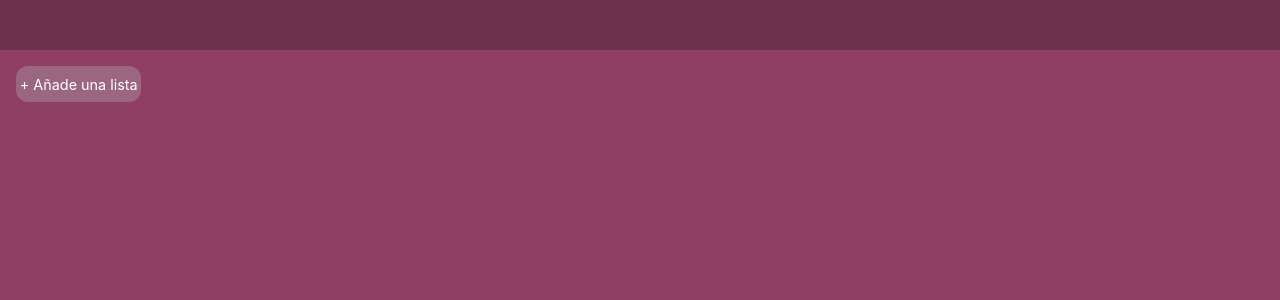
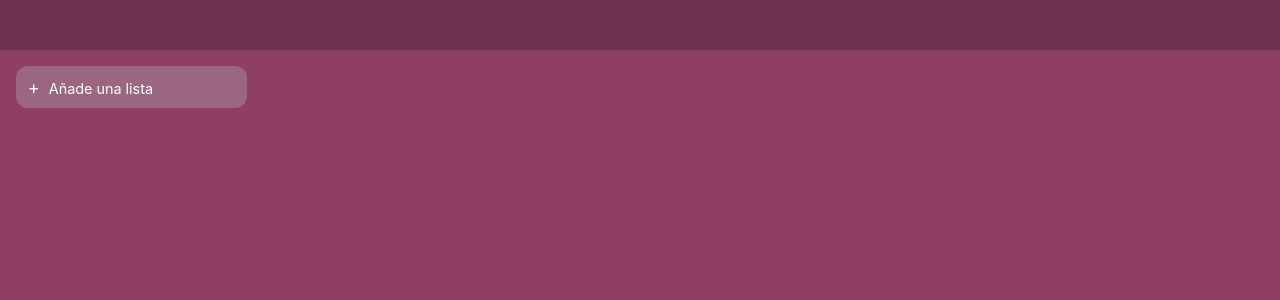
Before and after one commit to AridanyS/Drag-Drop, a React (Vite) app: page / in a window 1280 px wide. Shown: the top 300 px of the page. Built offline with nearby package versions, Linux system fonts and the light colour scheme.

Commit message:
addList, mas - Done

```diff
--- a/src/components/Cards.css
+++ b/src/components/Cards.css
@@ -24,8 +24,18 @@ article {
   all: unset;
   color: white;
   height: 2em;
+  width: 218px;
+    border-radius: 12px;
+    padding: 3px;
 }
-
+.mas{
+  background-color: #935579;
+  all: unset;
+  color: white;
+  font-size: large;
+  margin-right: 5px;
+  margin-left: 5px;
+}
 /*Funtion AddListName*/
 .article-card2 {
   display: flex;
@@ -73,9 +83,8 @@ input:focus {
   background-color: #5795eb;
   width: 98px;
   height: 32px;
-    margin: 5px 0px 0px 0px;
-    border-radius: 5px;
-
+  margin: 5px 0px 0px 0px;
+  border-radius: 5px;
 }
 .AddListButton:hover {
   background-color: #75abf7;
@@ -95,6 +104,6 @@ input:focus {
   right: 28px;
   border-radius: 5px;
 }
-.X:hover{
+.X:hover {
   background-color: #282e33;
 }
--- a/src/components/Cards.jsx
+++ b/src/components/Cards.jsx
@@ -14,7 +14,7 @@ export function Card() {
       <article className="article-card1">
         <section className="card-box1">
           <button onClick={handleadd} className="addList">
-            + Añade una lista
+            <span className="mas">+</span> Añade una lista
           </button>
         </section>
       </article>
```
